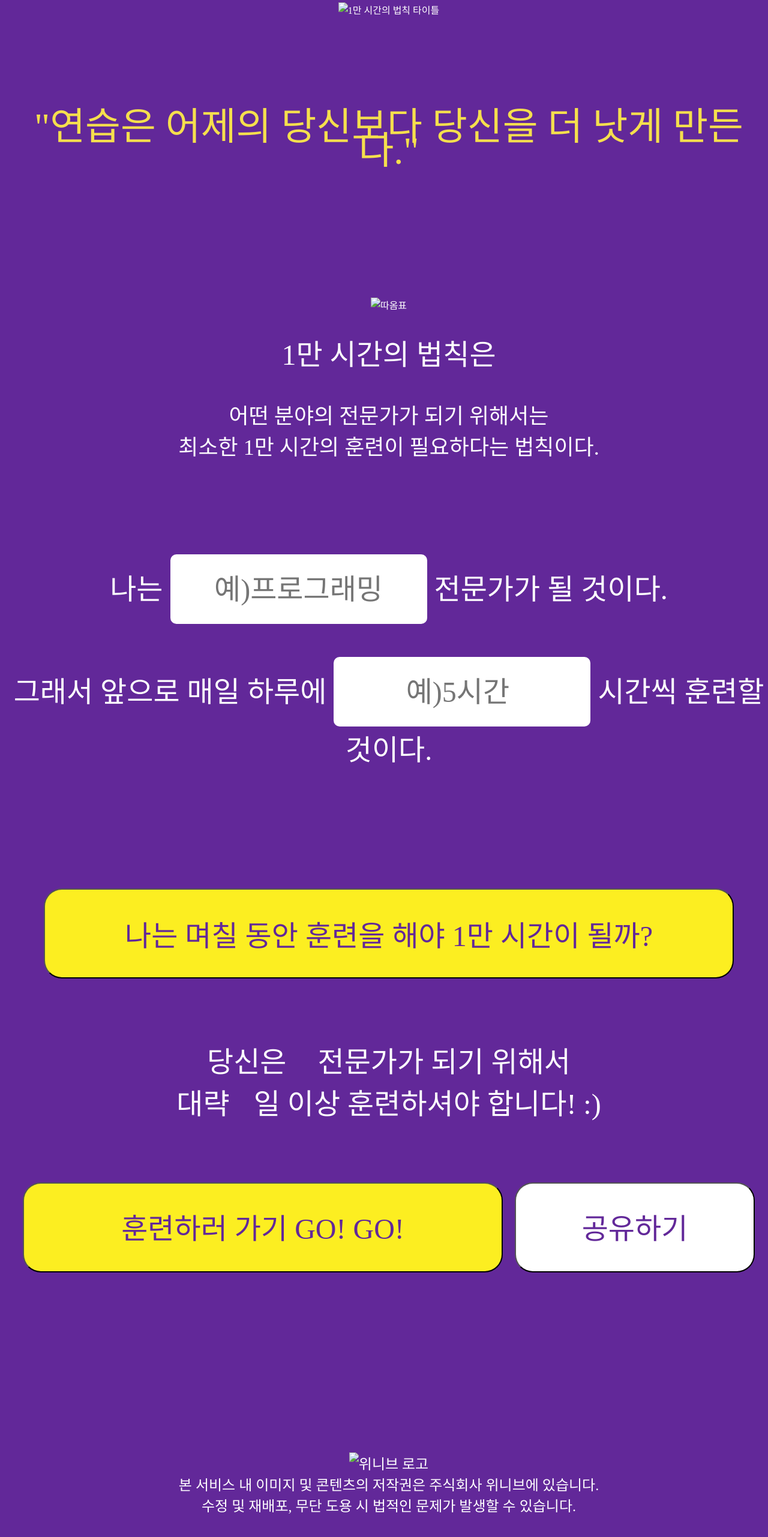
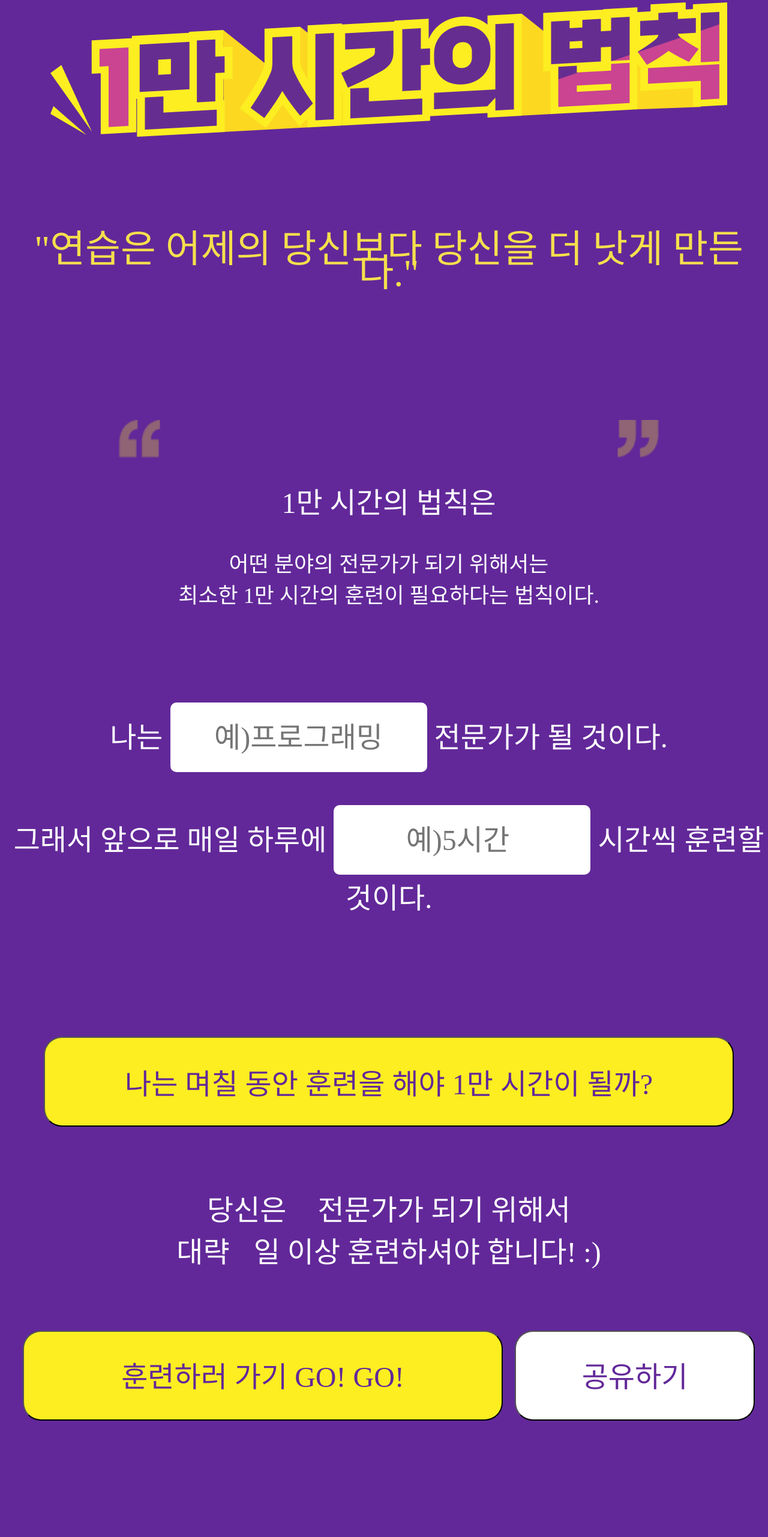
Before and after one commit to sonenae10-blip/10000hour, a plain HTML site: page index.html in a window 1280 px wide. Shown: the part 204-2766 px from the top of the page at 60% size. Drawn offline with Linux system fonts and the light colour scheme; a web font is replaced by a local one.

Commit message:
Add files via upload

```diff
--- a/index.html
+++ b/index.html
@@ -242,12 +242,12 @@
 <body>
     <div class="container">
         <header>
-            <img src="./img/title.png" alt="1만 시간의 법칙 타이틀">
+            <img src="./title.png" alt="1만 시간의 법칙 타이틀">
             <p class="text1">"연습은 어제의 당신보다 당신을 더 낫게 만든다."</p>
         </header>
         <main>
           <section class="first">
-            <img src="./img/quotes.png" alt="따옴표">
+            <img src="./quotes.png" alt="따옴표">
               <p class="text2">1만 시간의 법칙은</p>
               <p class="text3">
                   어떤 분야의 전문가가 되기 위해서는<br />
@@ -282,7 +282,7 @@
           <button class="button2" id="open-overlay">훈련하러 가기 GO! GO!</button><button class="button3">공유하기</button>
         </main>
         <footer>
-          <img src="./img/logo.png" alt="위니브 로고">
+          <img src="./logo.png" alt="위니브 로고">
           <div>
             본 서비스 내 이미지 및 콘텐츠의 저작권은 주식회사 위니브에 있습니다.<br />
             수정 및 재배포, 무단 도용 시 법적인 문제가 발생할 수 있습니다.
@@ -293,7 +293,7 @@
             <p class="overlay-title">화이팅!!! 💜💜💜</p>
             <p class="overlay-text">당신의 꿈을 응원합니다!</p>
 
-            <img src="./img/licat.png" alt="라이캣" class="overlay-img">
+            <img src="./licat.png" alt="라이캣" class="overlay-img">
 
             <button id="overlay-close" class="overlay-btn">
               종료하고 진짜 훈련하러 가기 GO!GO!
```
